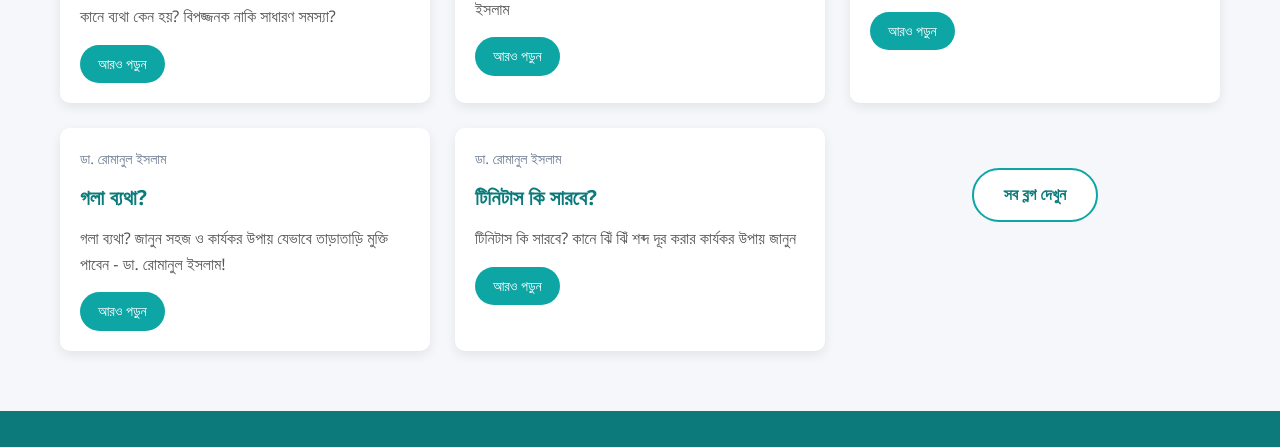
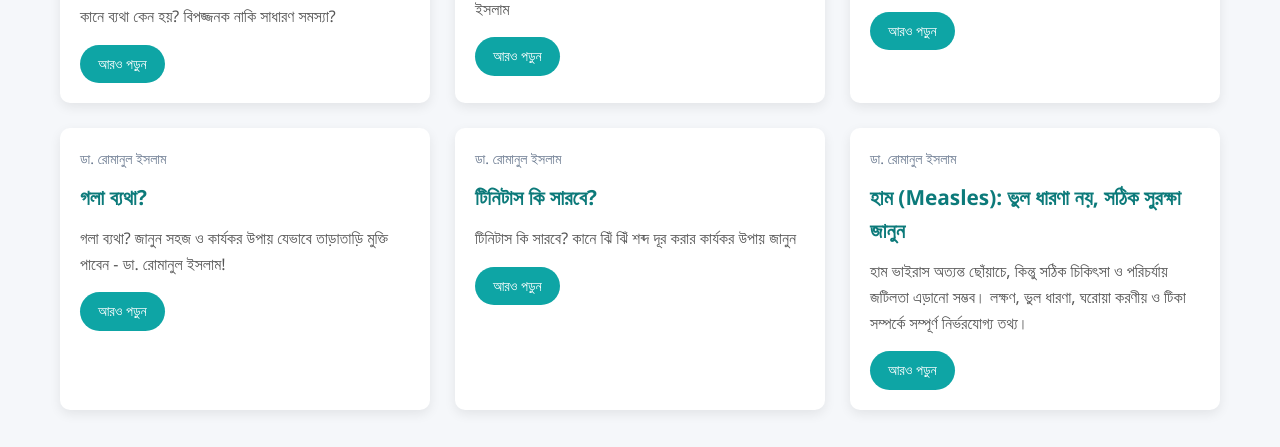
Before and after one commit to Romanulislam/Mysite, a website: page category/ent.html in a window 1280 px wide. Shown: the part 1831-2278 px from the top of the page. Drawn offline with Linux system fonts and the light colour scheme.

Commit message:
Update ent.html

```diff
--- a/category/ent.html
+++ b/category/ent.html
@@ -757,6 +757,22 @@
                     </div>
                 </div>
 
+                <!-- Blog Post 14 -->
+                <div class="blog-card">
+                    <div class="blog-card-content">
+                        <div class="blog-card-meta">
+                            <span>ডা. রোমানুল ইসলাম</span>
+                        </div>
+                        <h3 class="blog-card-title">
+                            <a href="https://www.romanulislam.com/blog/Measles">হাম (Measles): ভুল ধারণা নয়, সঠিক সুরক্ষা জানুন</a>
+                        </h3>
+                        <p class="blog-card-excerpt">হাম ভাইরাস অত্যন্ত ছোঁয়াচে, কিন্তু সঠিক চিকিৎসা ও পরিচর্যায় জটিলতা এড়ানো সম্ভব। লক্ষণ, ভুল ধারণা, ঘরোয়া করণীয় ও টিকা সম্পর্কে সম্পূর্ণ নির্ভরযোগ্য তথ্য।</p>
+                        <div class="blog-card-footer">
+                            <a href="https://www.romanulislam.com/blog/tinnitus " class="read-more">আরও পড়ুন</a>
+                        </div>
+                    </div>
+                </div>
+
             <div class="all-blogs-link">
                 <a href="https://www.romanulislam.com/blog ">সব ব্লগ দেখুন</a>
             </div>
```
